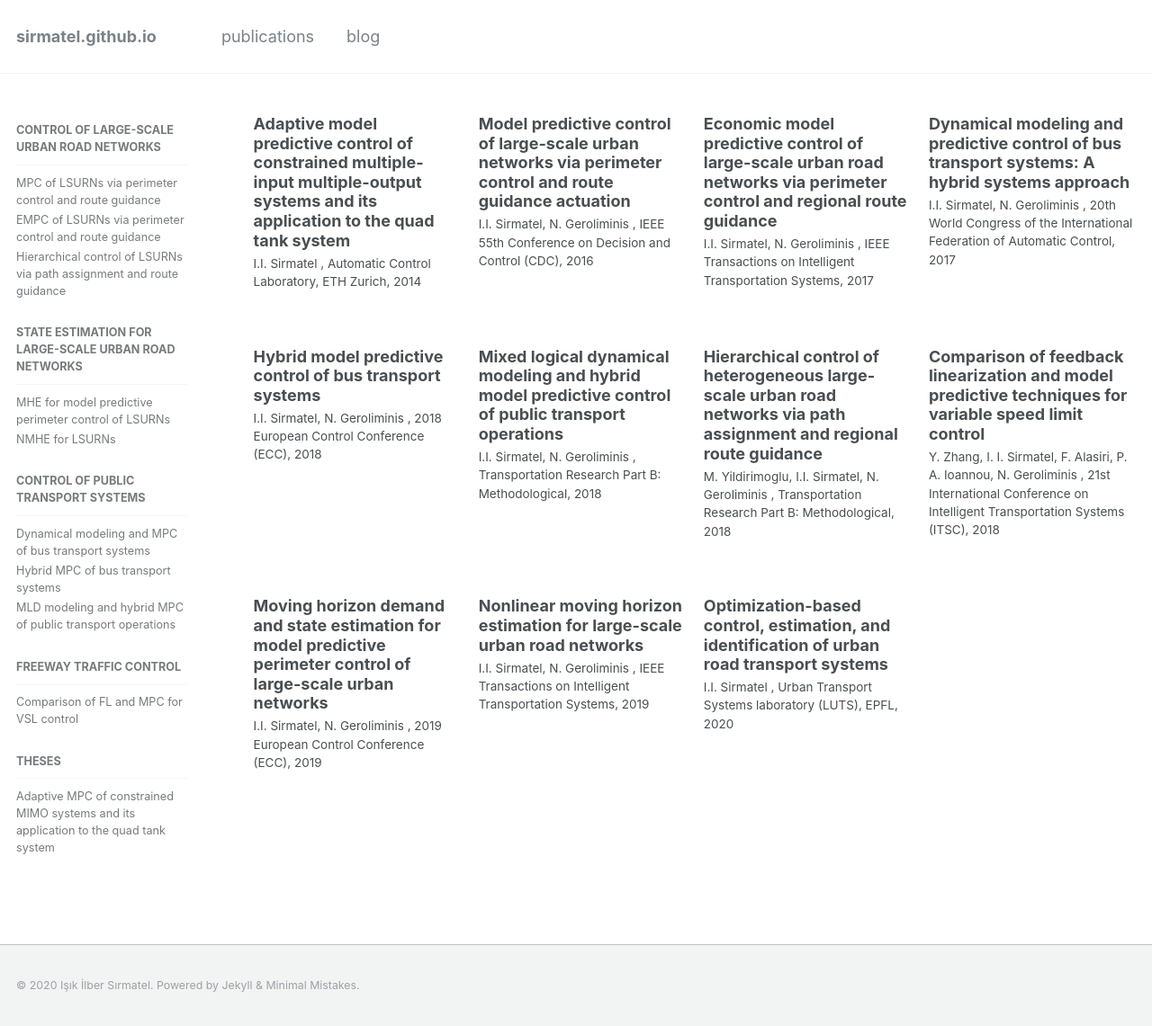
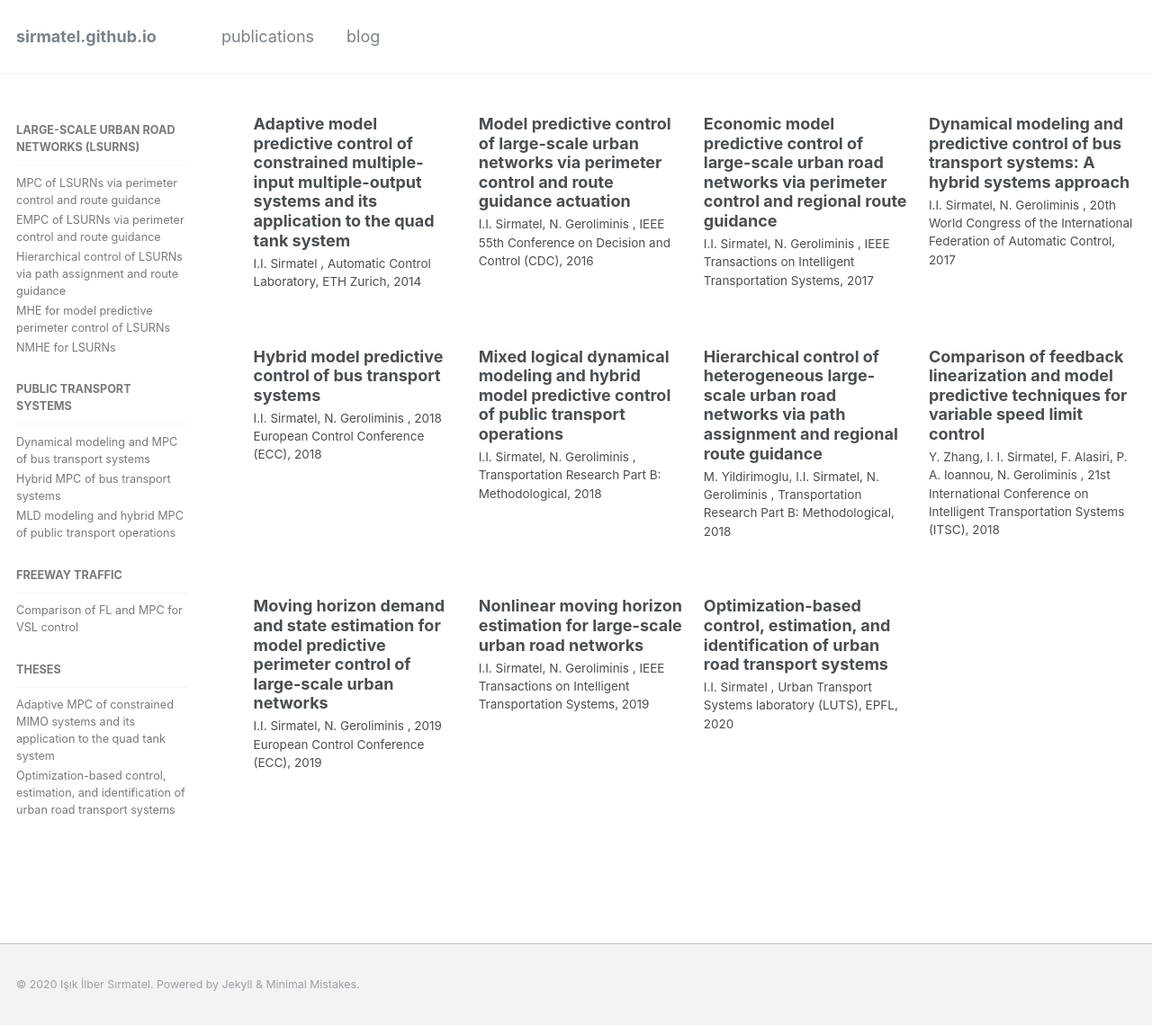
Before and after one commit to sirmatel/sirmatel.github.io, a Jekyll site: the page built from _pages/publications.md, in a window 1280 px wide and 1141 px high. Shown: the whole window at 90% size. Built offline with Jekyll 4.4.1, drawn with Linux system fonts in a browser that asks for light colours.

Commit message:
Update navigation.yml

```diff
--- a/_data/navigation.yml
+++ b/_data/navigation.yml
@@ -11,7 +11,7 @@ main:
 
 
 publications:
-  - title: control of large-scale urban road networks
+  - title: large-scale urban road networks (LSURNs)
     children:
       - title: "MPC of LSURNs via perimeter control and route guidance"
         url: /publications/sirmatel2016
@@ -19,13 +19,11 @@ publications:
         url: /publications/sirmatel2017
       - title: "Hierarchical control of LSURNs via path assignment and route guidance"
         url: /publications/yildirimoglu2018
-  - title: state estimation for large-scale urban road networks
-    children:
       - title: "MHE for model predictive perimeter control of LSURNs"
         url: /publications/sirmatel2019
       - title: "NMHE for LSURNs"
         url: /publications/sirmatel2019b
-  - title: control of public transport systems
+  - title: public transport systems
     children:
       - title: "Dynamical modeling and MPC of bus transport systems"
         url: /publications/sirmatel2017b
@@ -33,7 +31,7 @@ publications:
         url: /publications/sirmatel2018b
       - title: "MLD modeling and hybrid MPC of public transport operations"
         url: /publications/sirmatel2018
-  - title: freeway traffic control
+  - title: freeway traffic
     children:
       - title: "Comparison of FL and MPC for VSL control"
         url: /publications/zhang2018
@@ -41,6 +39,8 @@ publications:
     children:
       - title: "Adaptive MPC of constrained MIMO systems and its application to the quad tank system"
         url: /publications/sirmatel2014
+      - title: "Optimization-based control, estimation, and identification of urban road transport systems"
+        url: /publications/sirmatel2020
 
 
 blog:
```
